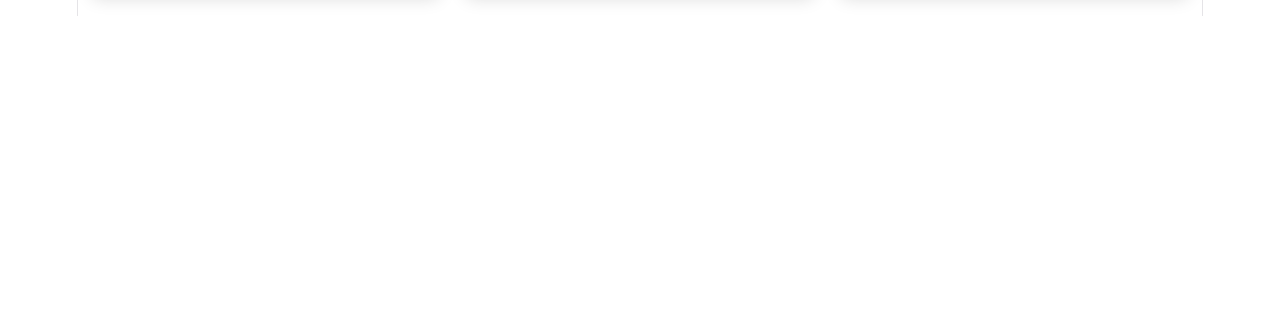
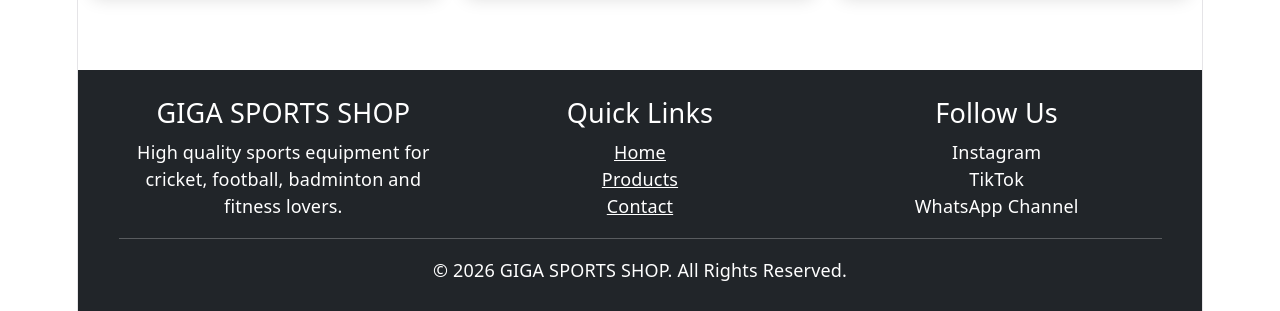
Before and after one commit to zain0333/Giga-sports, a React (Vite) app: page / in a window 1280 px wide. Shown: the part 1223-1534 px from the top of the page. Before the commit the page ends 1239 px from the top, so only its background shows below. Built offline with nearby package versions, Linux system fonts and the light colour scheme.

Commit message:
thirty-foyr commit

```diff
--- a/src/App.tsx
+++ b/src/App.tsx
@@ -1,6 +1,7 @@
 import { BrowserRouter, Routes, Route } from "react-router-dom";
 
 import Navbar from "./components/Navbar";
+import Footer from "./components/Footer";
 
 import Home from "./pages/Home";
 import Products from "./pages/Products";
@@ -18,24 +19,26 @@
         <Navbar />
 
         <Routes>
-          {/* Home Page */}
+          {/* Home */}
           <Route path="/" element={<Home />} />
 
-          {/* Products Page */}
+          {/* Products */}
           <Route path="/products" element={<Products />} />
 
-          {/* Cart Page */}
+          {/* Cart */}
           <Route path="/cart" element={<Cart />} />
 
-          {/* Checkout Page */}
+          {/* Checkout */}
           <Route path="/checkout" element={<Checkout />} />
 
-          {/* About Page */}
+          {/* About */}
           <Route path="/about" element={<About />} />
 
-          {/* Contact Page */}
+          {/* Contact */}
           <Route path="/contact" element={<Contact />} />
         </Routes>
+
+        <Footer />
       </BrowserRouter>
     </CartProvider>
   );
```
